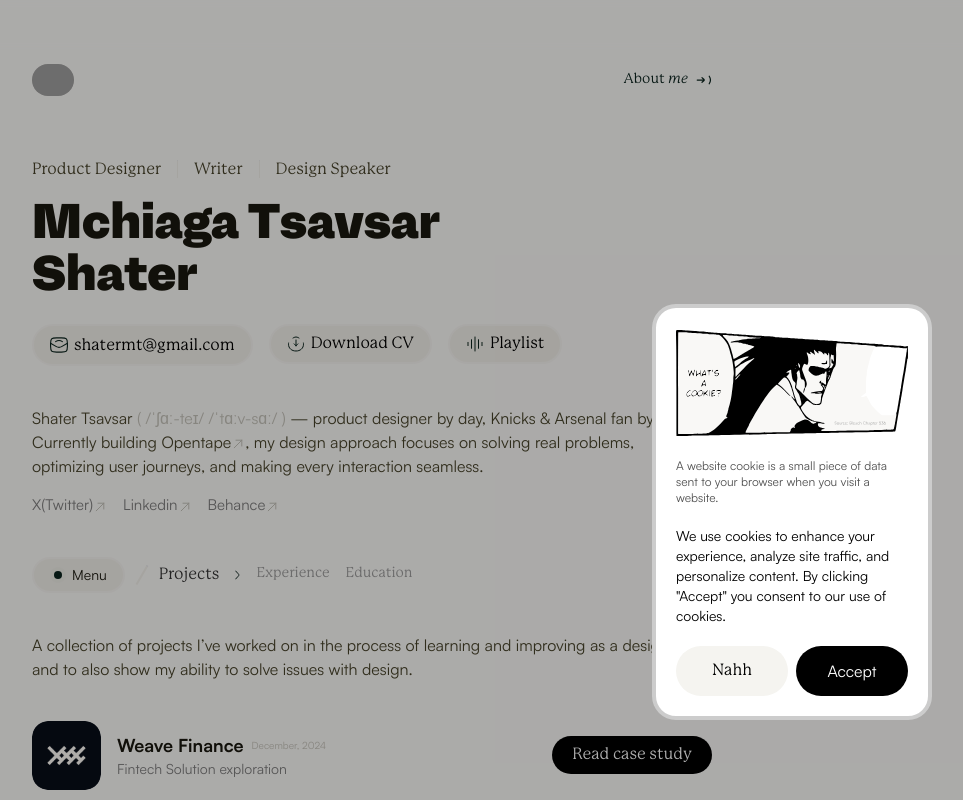
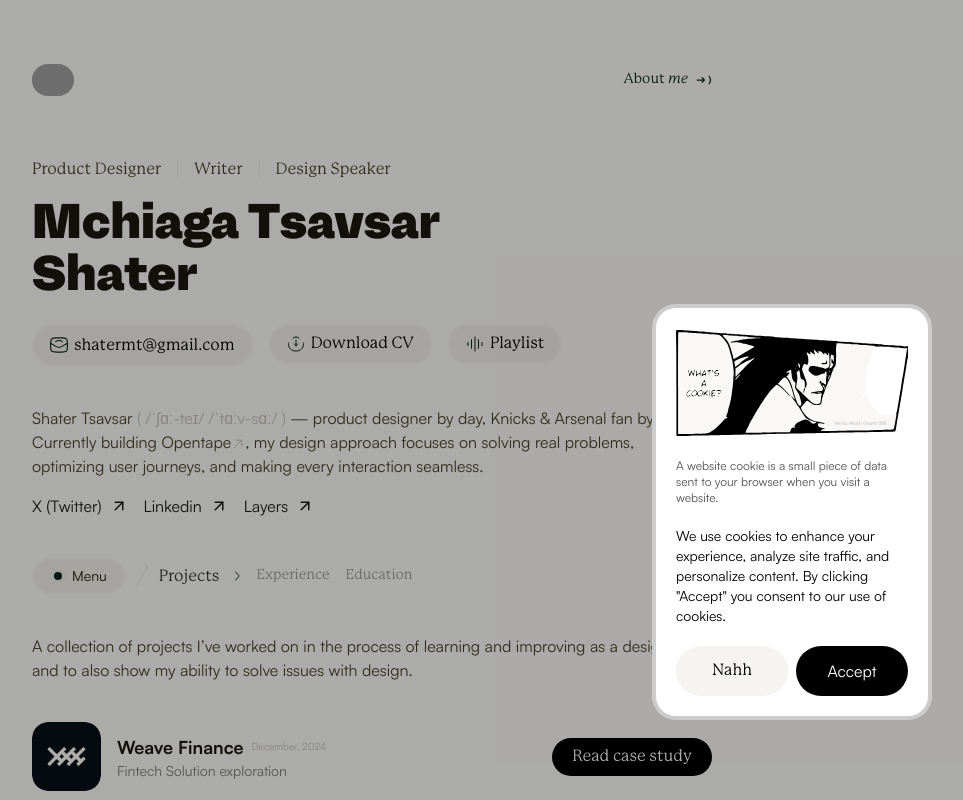
Before and after one commit to Tsavsar/Shater2.0, a Next.js app: page / in a window 1280 px wide. Shown: the top 800 px of the page, without its empty margins (268-1231 px from the left). Built offline with nearby package versions, Linux system fonts and the light colour scheme; grey boxes are pictures that could not be loaded.

Commit message:
FEAT: added social links

```diff
--- a/app/components/Redirects.tsx
+++ b/app/components/Redirects.tsx
@@ -1,17 +1,18 @@
 import Link from 'next/link'
 import React from 'react'
 import Arrow from './Arrow'
+import { FiArrowUpRight } from 'react-icons/fi'
 
 interface IRedirects{
   href: string
   text: string
-  alt: string
+  alt?: string
   style?:string
 }
 
 const Redirects:React.FC<IRedirects> = ({href, text, alt, style}) => {
   return (
-    <Link className={style} href={href} target='_blank'>{text}<Arrow alt={alt}/></Link>
+    <Link target="_blank" href={href} className={`flex items-center gap-2 hover:gap-3 duration-300 ease-in-out text-[#1a1a1a] f-satoshi group ${style}`}>{text} <FiArrowUpRight size={18} className="group-hover:rotate-45 duration-300 ease-in-out" /> </Link>
   )
 }
 
--- a/app/page.tsx
+++ b/app/page.tsx
@@ -171,22 +171,20 @@
               {/* socials */}
               <div className="flex gap-4 min-[375px]:w-[342px] md:w-auto  pb-10 pt-4 items-center" data-aos="fade-up" data-aos-delay="250">
                 <Redirects
-                  style="text-[#7C7C7C] f-satoshi text-[15px] leading-[22.5px]"
-                  href="https://x.com/Tsavsar_/"
-                  text="X(Twitter)"
-                  alt="Shater's twitter"
+                  style="text-[#1a1a1a]"
+                  href="https://x.com/Tsavsar_"
+                  text="X (Twitter)"
                 />
                 <Redirects
-                  style="text-[#7C7C7C] f-satoshi text-[15px] leading-[22.5px]"
-                  href="#"
+                  style="text-[#1a1a1a]"
+                  href="https://www.linkedin.com/in/tsavsar/"
                   text="Linkedin"
-                  alt="Shater's linkedin"
+                  // alt="Shater's linkedin"
                 />
                 <Redirects
-                  style="text-[#7C7C7C] f-satoshi text-[15px] leading-[22.5px]"
-                  href="https://www.behance.net/gallery/194894477/Fundify"
-                  text="Behance"
-                  alt="Shater's behance"
+                  style="text-[#1a1a1a]"
+                  href="https://layers.to/tsavsar"
+                  text="Layers"
                 />
               </div>
               <MenuComponent />
```
